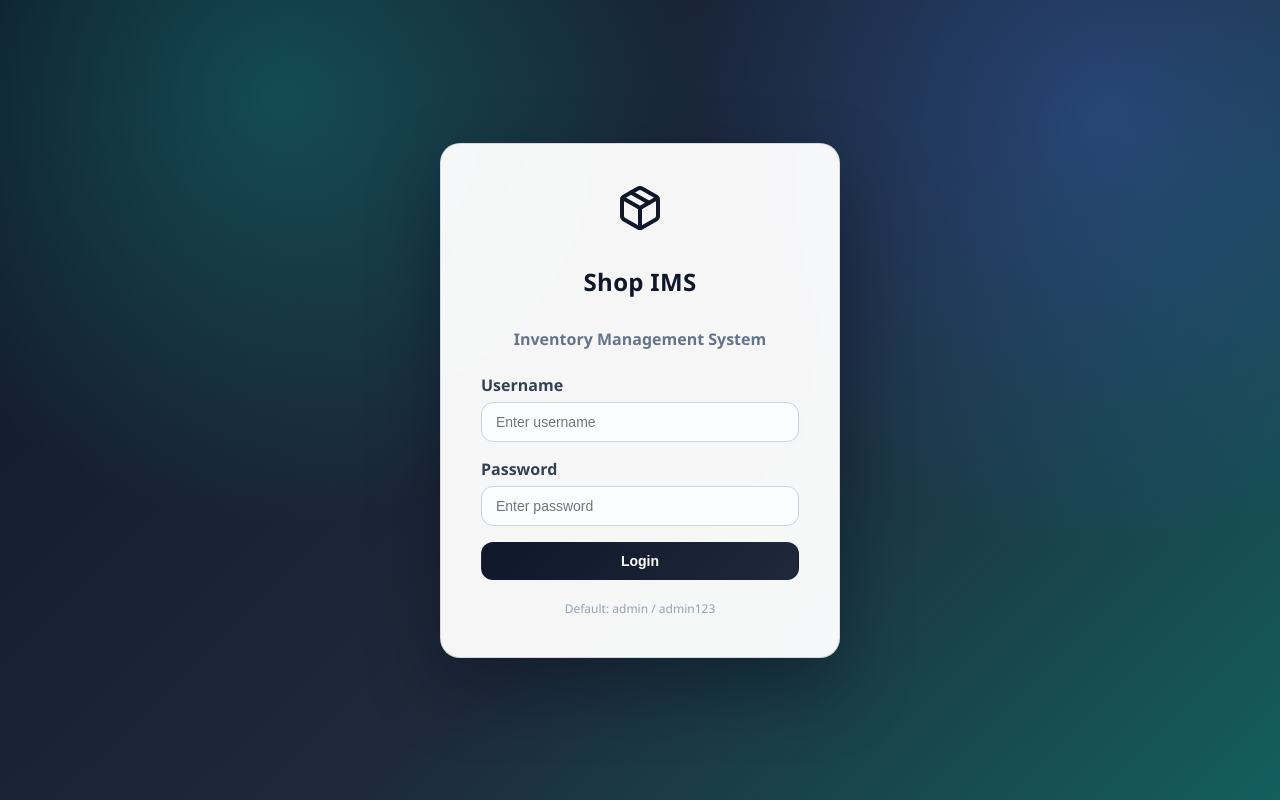
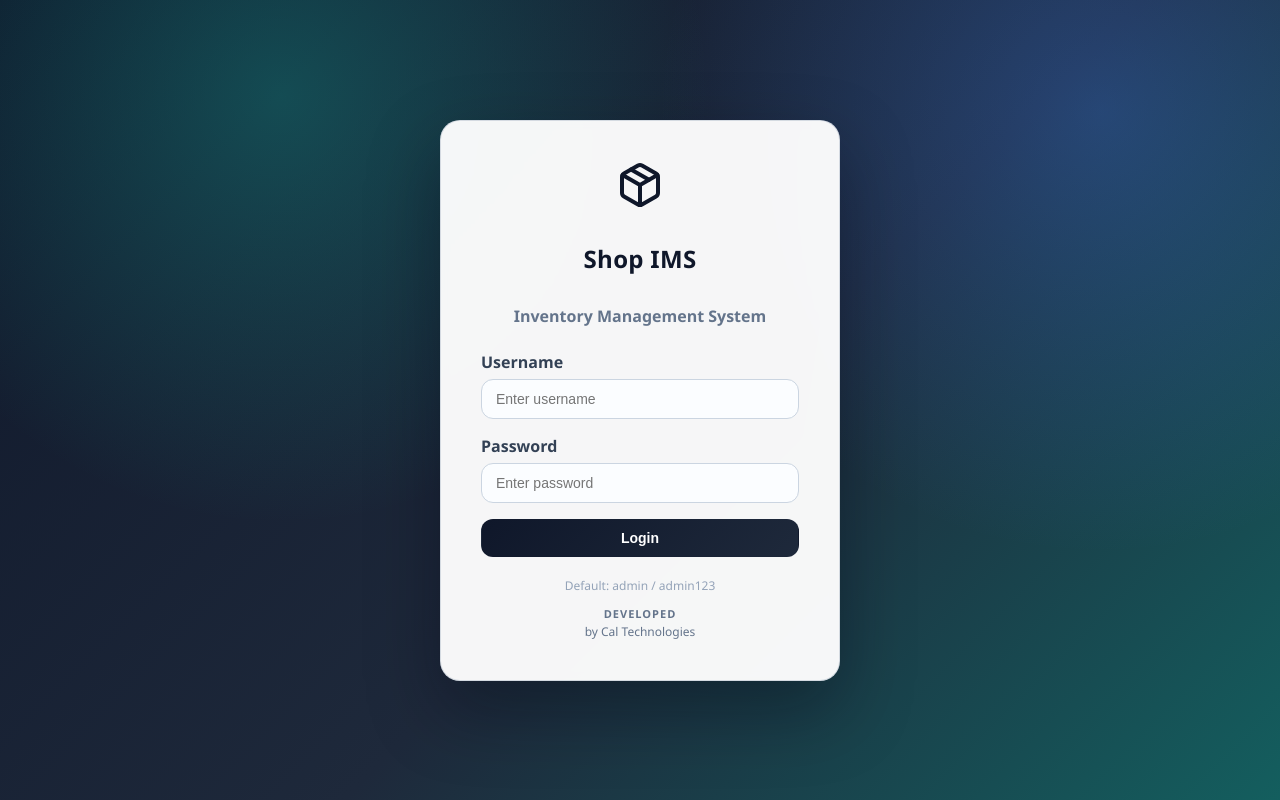
Before and after one commit to Calvinkev/IMS, a React (Create React App) app: page / in a window 1280 px wide. Built offline with nearby package versions, Linux system fonts and the light colour scheme; the HTML template or start-up script is replaced by a standard one.

Commit message:
Require login on app launch and update login credits

```diff
--- a/src/App.js
+++ b/src/App.js
@@ -9,15 +9,12 @@ function App() {
   const [user, setUser] = useState(null);
 
   useEffect(() => {
-    const savedUser = localStorage.getItem('ims_user');
-    if (savedUser) {
-      setUser(JSON.parse(savedUser));
-    }
+    // Always force fresh authentication when the app starts.
+    localStorage.removeItem('ims_user');
   }, []);
 
   const handleLogin = (userData) => {
     setUser(userData);
-    localStorage.setItem('ims_user', JSON.stringify(userData));
   };
 
   const handleLogout = () => {
@@ -28,9 +25,7 @@ function App() {
   const handleUserUpdate = (updates) => {
     setUser((prev) => {
       if (!prev) return prev;
-      const nextUser = { ...prev, ...updates };
-      localStorage.setItem('ims_user', JSON.stringify(nextUser));
-      return nextUser;
+      return { ...prev, ...updates };
     });
   };
 
--- a/src/components/Login.js
+++ b/src/components/Login.js
@@ -87,6 +87,8 @@ function Login({ onLogin }) {
         <p className="login-hint">
           Default: admin / admin123
         </p>
+        <p className="login-credit-heading">DEVELOPED</p>
+        <p className="login-credit-line">by Cal Technologies</p>
       </div>
     </div>
   );
--- a/src/index.css
+++ b/src/index.css
@@ -300,6 +300,24 @@ table tr:hover {
   margin-top: 20px;
   font-size: 12px;
   color: #94a3b8;
+}
+
+.login-credit-heading {
+  text-align: center;
+  margin-top: 12px;
+  margin-bottom: 0;
+  font-size: 11px;
+  letter-spacing: 1px;
+  font-weight: 700;
+  color: #64748b;
+}
+
+.login-credit-line {
+  text-align: center;
+  margin-top: 2px;
+  margin-bottom: 0;
+  font-size: 12px;
+  color: #64748b;
 }
 
 .admin-app {
```
